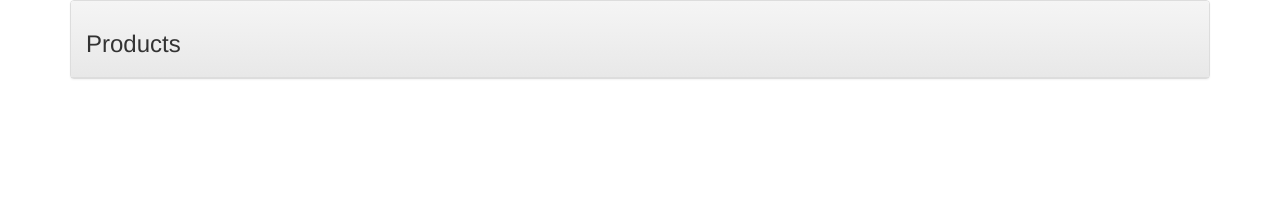
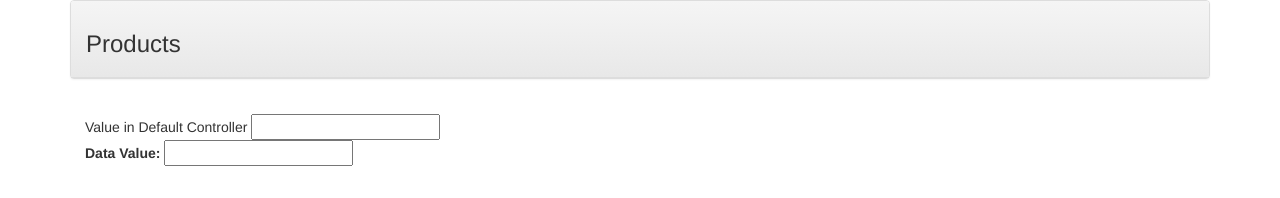
Before and after one commit to VladimirPolietaiev/AngularJS, a website: page Angular_JS/Angular_JS_Directives/app/index.html in a window 1280 px wide. Drawn offline with Linux system fonts and the light colour scheme.

Commit message:
add directives scopeDemoIsolated1 local@

```diff
--- a/Angular_JS/Angular_JS_Directives/app/directives/directives.js
+++ b/Angular_JS/Angular_JS_Directives/app/directives/directives.js
@@ -22,7 +22,7 @@
         .directive("scopeDemoIsolated", scopeDemoIsolated)
         .directive("component", component)
         .directive("decor1", decor1)
-        .directive("decor2", decor2)
+        .directive("scopeDemoIsolated1", scopeDemoIsolated1)
     ;
 
 
@@ -349,4 +349,15 @@
         };
     }
 
+    function scopeDemoIsolated1() {
+        return {
+            restrict:"A",
+            scope: {
+                local:"@prop"
+            },
+            templateUrl:"templates/scopeBindingsTemplate.html"
+
+        };
+    }
+
 })();
--- a/Angular_JS/Angular_JS_Directives/app/index.html
+++ b/Angular_JS/Angular_JS_Directives/app/index.html
@@ -104,7 +104,12 @@
 
 			<!--  task 13-2 -->
 
-			<component decor1 decor2 />
+			<!--<component decor1 decor2 />-->
+
+			<!-- task 14 -->
+
+			Value in Default Controller <input ng-model = "data.name">
+			<div scope-demo-isolated1 prop = "{{data.name}}"></div>
 
 		</div>
 	</div>
```
